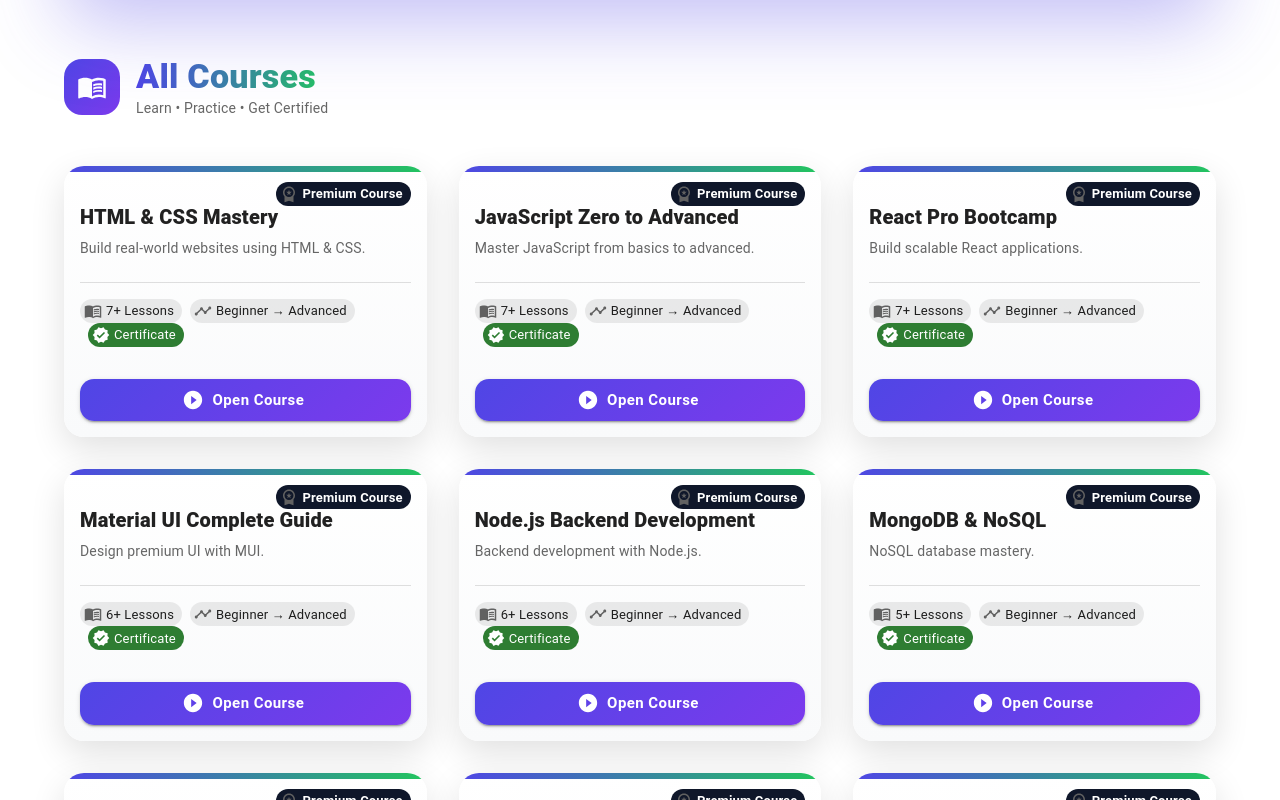
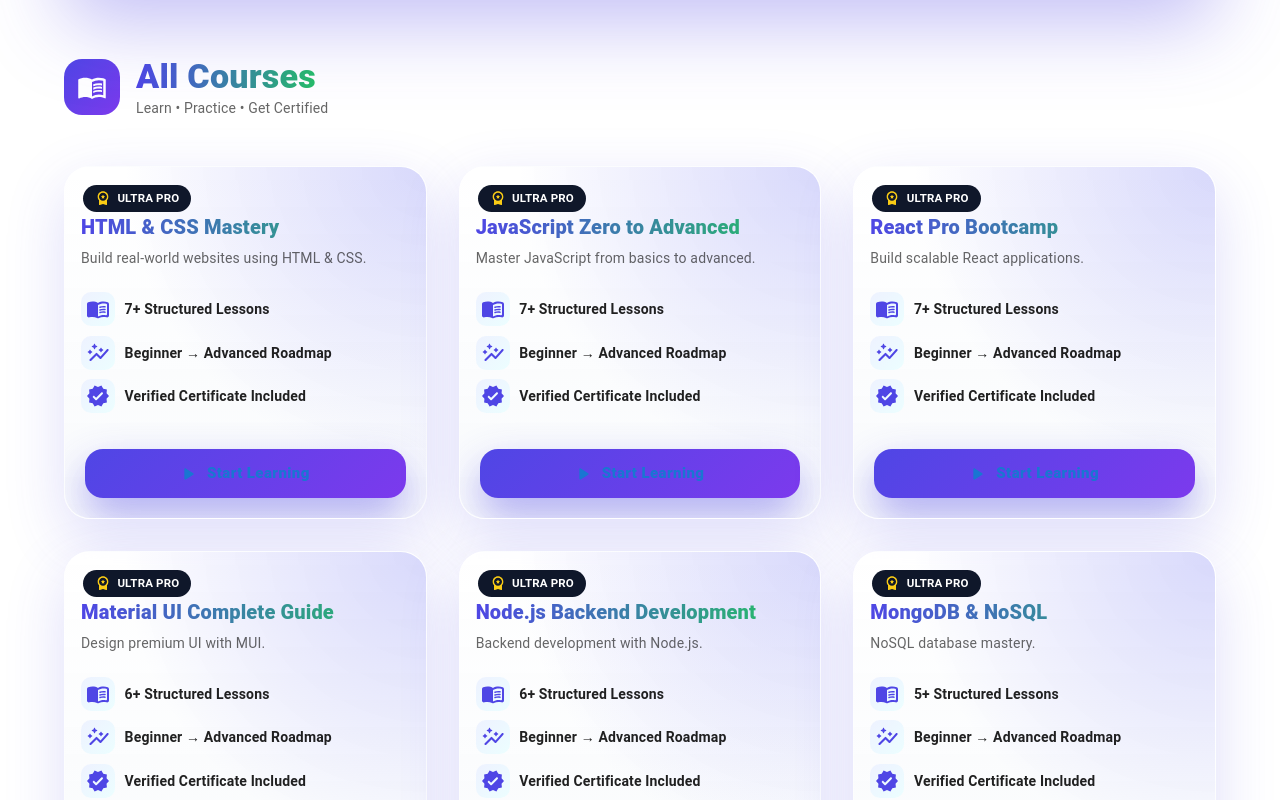
Before and after one commit to naveekumar0312-maker/mini-lms-react-mui, a React (Vite) app: page /home in a window 1280 px wide. Shown: the part 880-1680 px from the top of the page. Built offline with nearby package versions, Linux system fonts and the light colour scheme; sample sign-in values are in the browser's storage.

Commit message:
update changes

```diff
--- a/src/components/CourseCardV2.jsx
+++ b/src/components/CourseCardV2.jsx
@@ -5,17 +5,16 @@ import {
   Button,
   Stack,
   Box,
-  Chip,
-  Divider
+  Chip
 } from "@mui/material";
 
 import { useNavigate } from "react-router-dom";
 
-import PlayCircleFilledWhiteIcon from "@mui/icons-material/PlayCircleFilledWhite";
-import WorkspacePremiumIcon from "@mui/icons-material/WorkspacePremium";
-import MenuBookIcon from "@mui/icons-material/MenuBook";
-import TimelineIcon from "@mui/icons-material/Timeline";
-import VerifiedIcon from "@mui/icons-material/Verified";
+import PlayArrowRoundedIcon from "@mui/icons-material/PlayArrowRounded";
+import WorkspacePremiumRoundedIcon from "@mui/icons-material/WorkspacePremiumRounded";
+import AutoGraphRoundedIcon from "@mui/icons-material/AutoGraphRounded";
+import MenuBookRoundedIcon from "@mui/icons-material/MenuBookRounded";
+import VerifiedRoundedIcon from "@mui/icons-material/VerifiedRounded";
 
 export default function CourseCard({ course }) {
   const navigate = useNavigate();
@@ -24,52 +23,72 @@ export default function CourseCard({ course }) {
     <Card
       sx={{
         height: "100%",
-        display: "flex",
-        flexDirection: "column",
-        borderRadius: "20px",
-        background:
-          "linear-gradient(180deg,#ffffff,#f9fafb)",
-        boxShadow: "0 12px 35px rgba(0,0,0,0.12)",
-        transition: "0.45s ease",
+        borderRadius: "26px",
         position: "relative",
         overflow: "hidden",
+        background:
+          "linear-gradient(180deg,rgba(255,255,255,0.85),rgba(248,250,252,0.9))",
+        backdropFilter: "blur(20px)",
+        border: "1px solid rgba(255,255,255,0.4)",
+        boxShadow:
+          "0 20px 60px rgba(79,70,229,0.18)",
+        transition: "all 0.6s cubic-bezier(.4,0,.2,1)",
         "&:hover": {
-          transform: "translateY(-10px)",
+          transform: "translateY(-14px) scale(1.02)",
           boxShadow:
-            "0 30px 70px rgba(79,70,229,0.35)"
+            "0 45px 120px rgba(79,70,229,0.45)"
         }
       }}
     >
-      {/* ===== TOP PREMIUM STRIP ===== */}
+      {/* ===== GLOW BACKGROUND ===== */}
       <Box
         sx={{
-          height: 6,
+          position: "absolute",
+          inset: 0,
           background:
-            "linear-gradient(90deg,#4f46e5,#22c55e)"
+            "radial-gradient(circle at top right,rgba(99,102,241,0.25),transparent 60%)",
+          zIndex: 0
         }}
       />
 
-      {/* ===== PREMIUM BADGE ===== */}
-      <Chip
-        icon={<WorkspacePremiumIcon sx={{ color: "#facc15" }} />}
-        label="Premium Course"
-        size="small"
+      {/* ===== PREMIUM RIBBON ===== */}
+      <Box
         sx={{
           position: "absolute",
-          top: 16,
-          right: 16,
+          top: 18,
+          left: 18,
+          display: "flex",
+          alignItems: "center",
+          gap: 0.8,
+          px: 1.5,
+          py: 0.6,
+          borderRadius: "999px",
           bgcolor: "#0f172a",
           color: "#fff",
-          fontWeight: "bold"
+          fontSize: "0.72rem",
+          fontWeight: 700,
+          zIndex: 2
         }}
-      />
+      >
+        <WorkspacePremiumRoundedIcon
+          sx={{ fontSize: 16, color: "#facc15" }}
+        />
+        ULTRA PRO
+      </Box>
 
       {/* ===== CONTENT ===== */}
-      <CardContent sx={{ flexGrow: 1, pt: 4 }}>
+      <CardContent sx={{ position: "relative", zIndex: 1, pt: 6 }}>
         <Typography
           variant="h6"
-          fontWeight={800}
-          sx={{ mb: 1, lineHeight: 1.3 }}
+          fontWeight={900}
+          sx={{
+            mb: 1,
+            lineHeight: 1.25,
+            background:
+              "linear-gradient(90deg,#4f46e5,#22c55e)",
+            WebkitBackgroundClip: "text",
+            WebkitTextFillColor: "transparent"
+          }}
         >
           {course.title}
         </Typography>
@@ -82,52 +101,77 @@ export default function CourseCard({ course }) {
           {course.shortDesc}
         </Typography>
 
-        <Divider sx={{ mb: 2 }} />
-
-        {/* ===== META INFO ===== */}
-        <Stack direction="row" spacing={1} flexWrap="wrap">
-          <Chip
-            icon={<MenuBookIcon />}
-            label={`${course.lessons?.length || 10}+ Lessons`}
-            size="small"
+        {/* ===== FEATURES ===== */}
+        <Stack spacing={1.2}>
+          <Feature
+            icon={<MenuBookRoundedIcon />}
+            text={`${course.lessons?.length || 12}+ Structured Lessons`}
           />
-          <Chip
-            icon={<TimelineIcon />}
-            label="Beginner → Advanced"
-            size="small"
+          <Feature
+            icon={<AutoGraphRoundedIcon />}
+            text="Beginner → Advanced Roadmap"
           />
-          <Chip
-            icon={<VerifiedIcon />}
-            label="Certificate"
-            color="success"
-            size="small"
+          <Feature
+            icon={<VerifiedRoundedIcon />}
+            text="Verified Certificate Included"
           />
         </Stack>
       </CardContent>
 
       {/* ===== ACTION ===== */}
-      <Box sx={{ p: 2 }}>
+      <Box sx={{ p: 2.5 }}>
         <Button
           fullWidth
           size="large"
-          startIcon={<PlayCircleFilledWhiteIcon />}
-          variant="contained"
+          startIcon={<PlayArrowRoundedIcon />}
           sx={{
-            borderRadius: "14px",
-            fontWeight: "bold",
+            borderRadius: "18px",
+            py: 1.4,
+            fontWeight: 800,
+            letterSpacing: 0.4,
             textTransform: "none",
             background:
               "linear-gradient(135deg,#4f46e5,#7c3aed)",
+            boxShadow:
+              "0 18px 40px rgba(79,70,229,0.45)",
             "&:hover": {
               background:
-                "linear-gradient(135deg,#4338ca,#6d28d9)"
+                "linear-gradient(135deg,#4338ca,#6d28d9)",
+              boxShadow:
+                "0 25px 60px rgba(79,70,229,0.6)"
             }
           }}
           onClick={() => navigate(`/course/${course.id}`)}
         >
-          Open Course
+          Start Learning
         </Button>
       </Box>
     </Card>
   );
 }
+
+/* ===== MINI FEATURE ROW ===== */
+function Feature({ icon, text }) {
+  return (
+    <Stack direction="row" spacing={1.2} alignItems="center">
+      <Box
+        sx={{
+          width: 34,
+          height: 34,
+          borderRadius: "10px",
+          display: "flex",
+          alignItems: "center",
+          justifyContent: "center",
+          background:
+            "linear-gradient(135deg,#eef2ff,#ecfeff)",
+          color: "#4f46e5"
+        }}
+      >
+        {icon}
+      </Box>
+      <Typography variant="body2" fontWeight={600}>
+        {text}
+      </Typography>
+    </Stack>
+  );
+}
```
